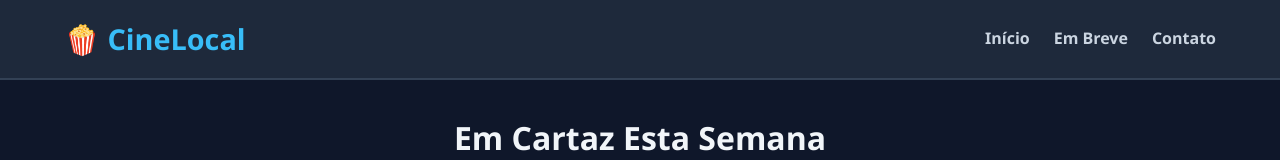
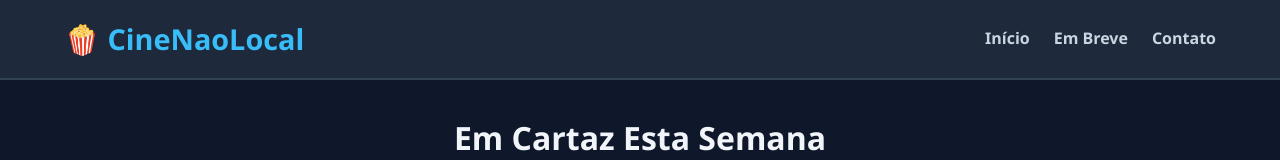
Before and after one commit to AlineLucen/Projeto-Cinema, a plain HTML site: page index.html in a window 1280 px wide. Shown: the top 160 px of the page. Drawn offline with Linux system fonts and the light colour scheme.

Commit message:
alterei o titulo

```diff
--- a/index.html
+++ b/index.html
@@ -10,7 +10,7 @@
 
   <!-- Cabeçalho estruturado com Flexbox -->
   <header class="header">
-    <h1>🍿 CineLocal</h1>
+    <h1>🍿 CineNaoLocal</h1>
     <nav class="nav">
       <a href="index.html">Início</a>
       <a href="#">Em Breve</a>
```
